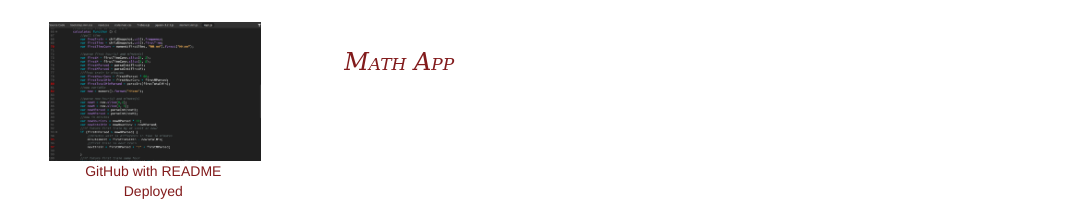
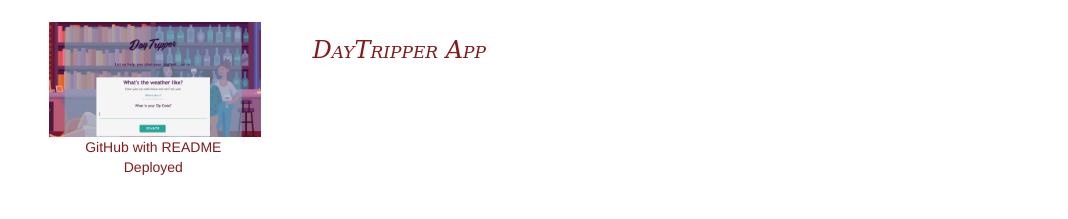
Before and after one commit to wbwelch/portfolio, a plain HTML site: page portfolio.html in a window 1280 px wide. Shown: the part 541-760 px from the top of the page, without its empty margins (16-1084 px from the left). Drawn offline with nearby package versions, Linux system fonts and the light colour scheme.

Commit message:
Daytripper added to portfolio.

```diff
--- a/portfolio.html
+++ b/portfolio.html
@@ -54,6 +54,14 @@
 								<img class="portfolio-image" src="assets/images/github-logo.jpg" alt="GitHub Logo">
 								<h3 class="photo-text">Personal GitHub</h3>
 							</a>
+							<!--daytripper app-->
+							<img class="portfolio-image" src="assets/images/daytripper.png" alt="Screenshot from a liri node.js app.">
+							<h3 class="photo-text">DayTripper App</h3>
+							<br>
+							<a class="photo-text centered" target="_blank" href="https://github.com/wbwelch/DayTripper">GitHub with README</a>
+							<br>
+							<a class="photo-text centered" target="_blank" href="https://wbwelch.github.io/DayTripper/">Deployed</a>
+							<br>
 							<!--math app-->
 							<img class="portfolio-image" src="assets/images/train.png" alt="Screenshot from a social media page managed by Whitney Welch">
 							<h3 class="photo-text">Math App</h3>
```
Also changed, not shown: assets/images/daytripper.png (added), 2 other files.
